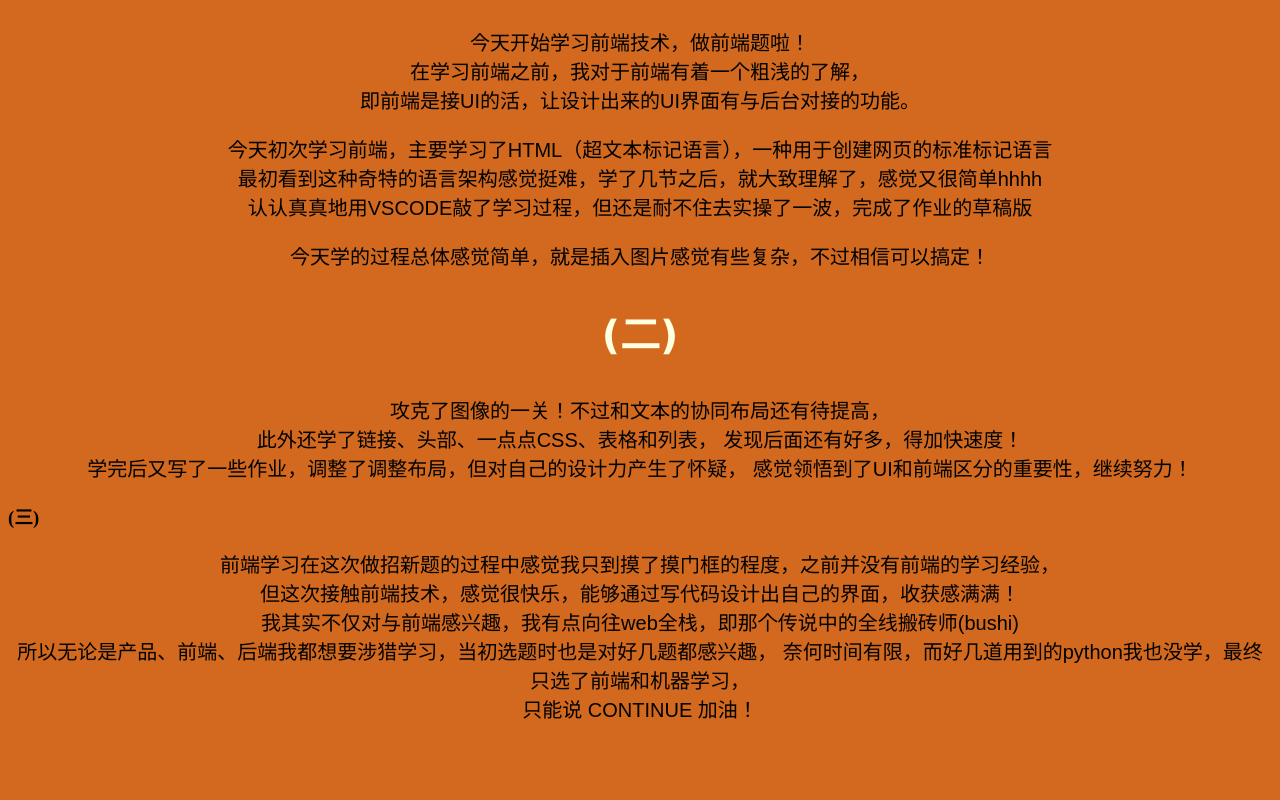
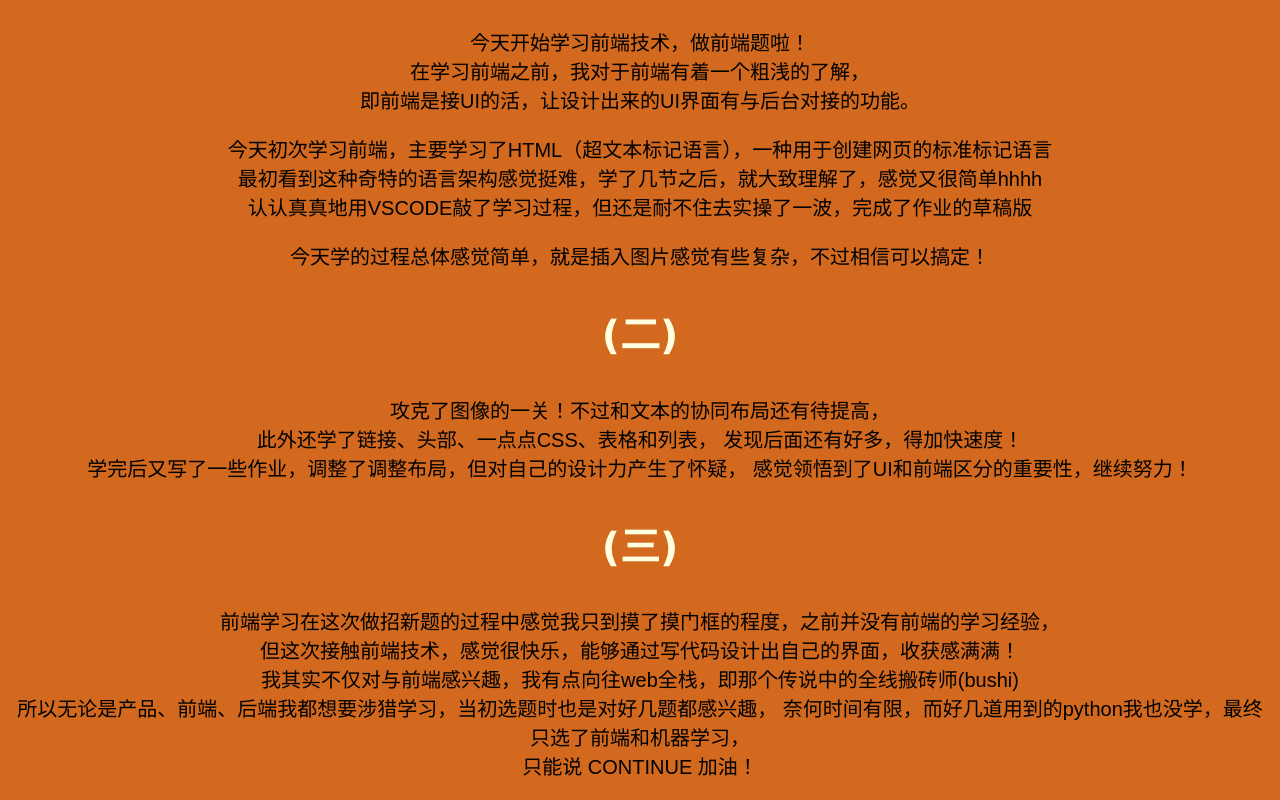
Before and after one commit to weierdong/Self-introduction-of-Mr.Chen, a plain HTML site: page index.html in a window 1280 px wide. Shown: the part 1981-2781 px from the top of the page. Before the commit the page ends 2724 px from the top, so only its background shows below. Drawn offline with Linux system fonts and the light colour scheme.

Commit message:
Add files via upload

```diff
--- a/index.html
+++ b/index.html
@@ -107,7 +107,7 @@ Self introduction of Mr.Chen
    感觉领悟到了UI和前端区分的重要性，继续努力！
 </p>
 
-<h3>(三)</h3>
+<h2>(三)</h2>
 <p>
     前端学习在这次做招新题的过程中感觉我只到摸了摸门框的程度，之前并没有前端的学习经验，<br>
     但这次接触前端技术，感觉很快乐，能够通过写代码设计出自己的界面，收获感满满！<br>
```
